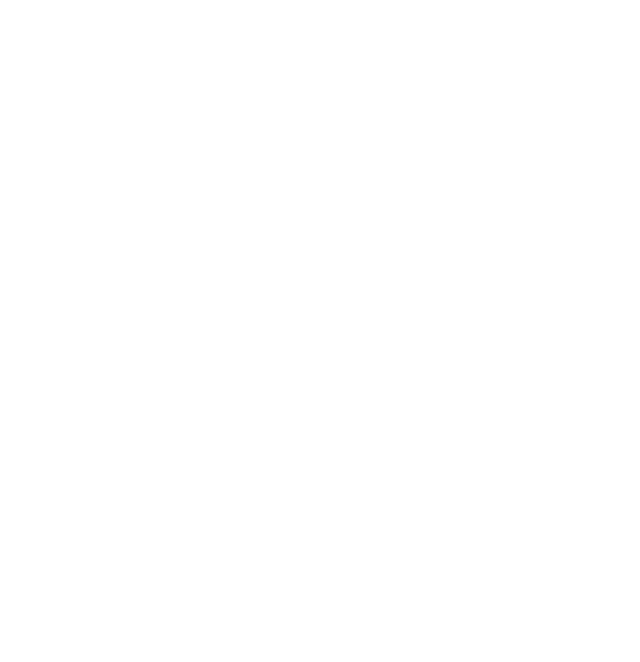
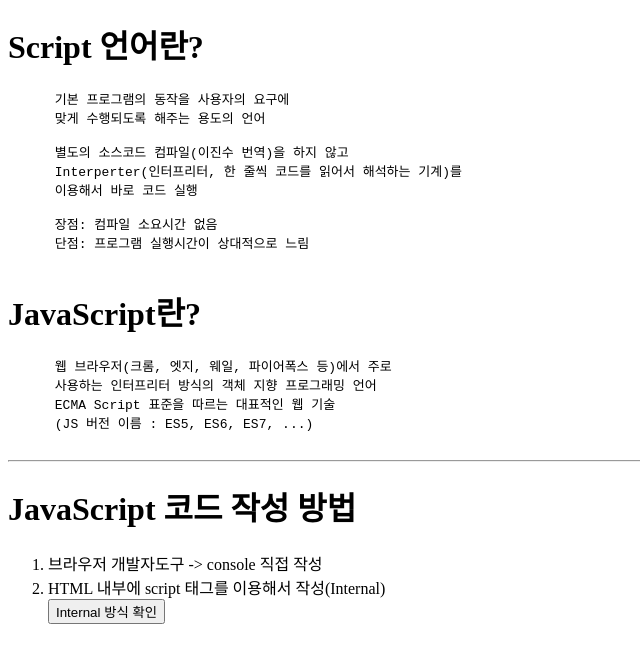
Before and after one commit to tiradovi/03_JavaScript, a plain HTML site: page html/01_JS개요.html in a window 1280 px wide. Shown: the whole page, without its empty margins (0-640 px from the left). Drawn offline with Linux system fonts and the light colour scheme.

Commit message:
JS_개요_작성

```diff
--- a/html/01_JS개요.html
+++ b/html/01_JS개요.html
@@ -3,7 +3,52 @@
   <head>
     <meta charset="UTF-8" />
     <meta name="viewport" content="width=device-width, initial-scale=1.0" />
-    <title>JavaScript 개요</title>
+    <title>01_JS개요</title>
   </head>
-  <body></body>
+  <body>
+    <h1>Script 언어란?</h1>
+    <pre>
+      기본 프로그램의 동작을 사용자의 요구에
+      맞게 수행되도록 해주는 용도의 언어
+
+      별도의 소스코드 컴파일(이진수 번역)을 하지 않고
+      Interperter(인터프리터, 한 줄씩 코드를 읽어서 해석하는 기계)를
+      이용해서 바로 코드 실행
+
+      장점: 컴파일 소요시간 없음
+      단점: 프로그램 실행시간이 상대적으로 느림
+    </pre>
+    <h1>JavaScript란?</h1>
+    <pre>
+      웹 브라우저(크롬, 엣지, 웨일, 파이어폭스 등)에서 주로
+      사용하는 인터프리터 방식의 객체 지향 프로그래밍 언어
+      ECMA Script 표준을 따르는 대표적인 웹 기술
+      (JS 버전 이름 : ES5, ES6, ES7, ...)
+    </pre>
+    <hr />
+    <h1>JavaScript 코드 작성 방법</h1>
+    <ol>
+      <li>브라우저 개발자도구 -> console 직접 작성</li>
+      <li>
+        HTML 내부에 script 태그를 이용해서 작성(Internal)<br />
+        <!-- 버튼이 클릭되었을 때 internalFn() 함수를 호출(실행) -->
+        <button type="button" onclick="internalFn()">Internal 방식 확인</button>
+        <script>
+          // <script> 태그를 작성하는 순간부터 javaScript 언어를 작성가능
+          //한줄 주석
+          /*
+          script 범위 태그 주석: JS 코드를 주석으로 작성할 수 있고,
+          설명이나 표기 작성 가능
+          */
+
+          // function : 함수, 기능
+          /*
+          fuction 함수이름(매개변수 자리){
+          기능에 대해서 작성하는 공간!
+          }
+          */
+        </script>
+      </li>
+    </ol>
+  </body>
 </html>
```
Also changed, not shown: css/01_JS개요.css (added), js/01_JS개요.js (added).
